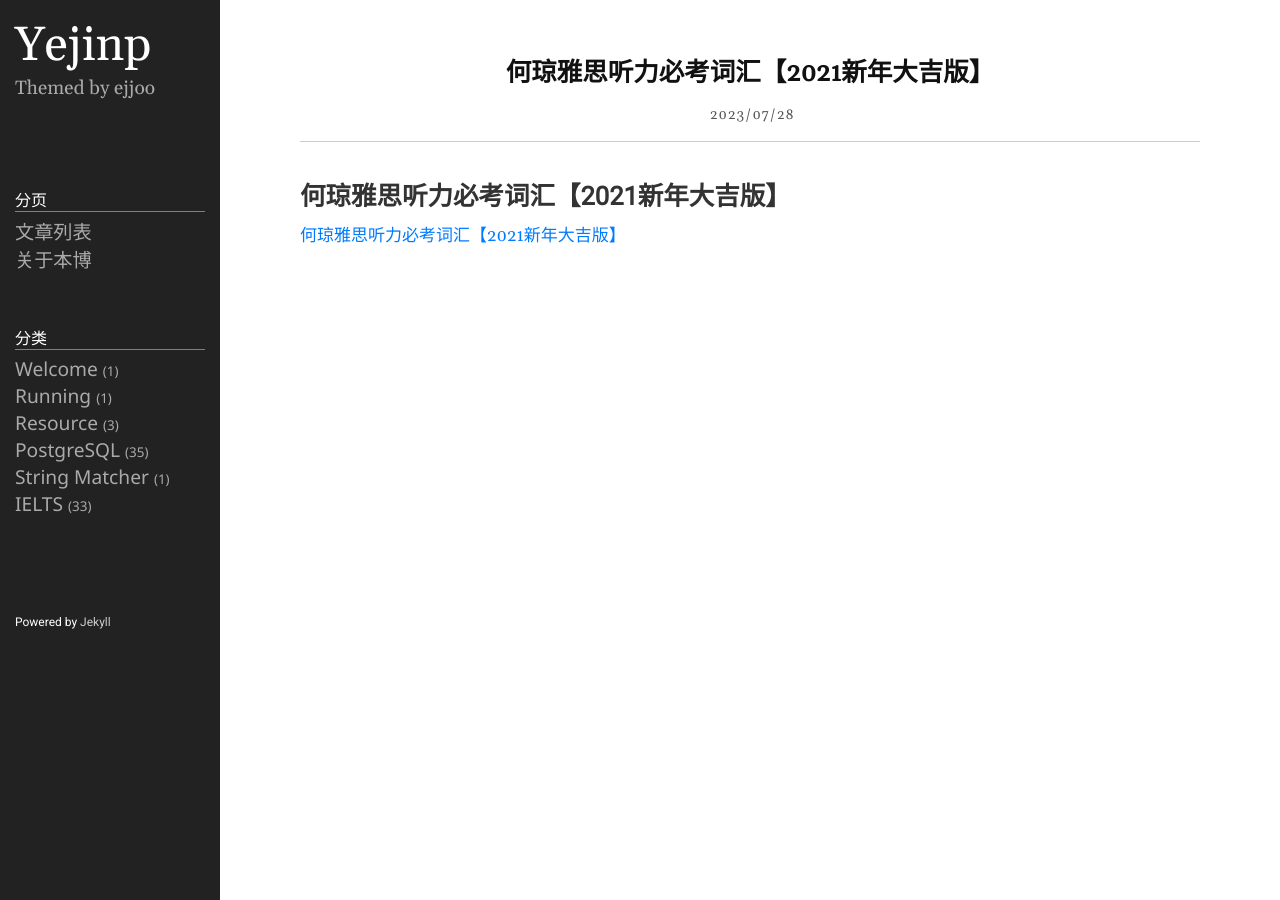
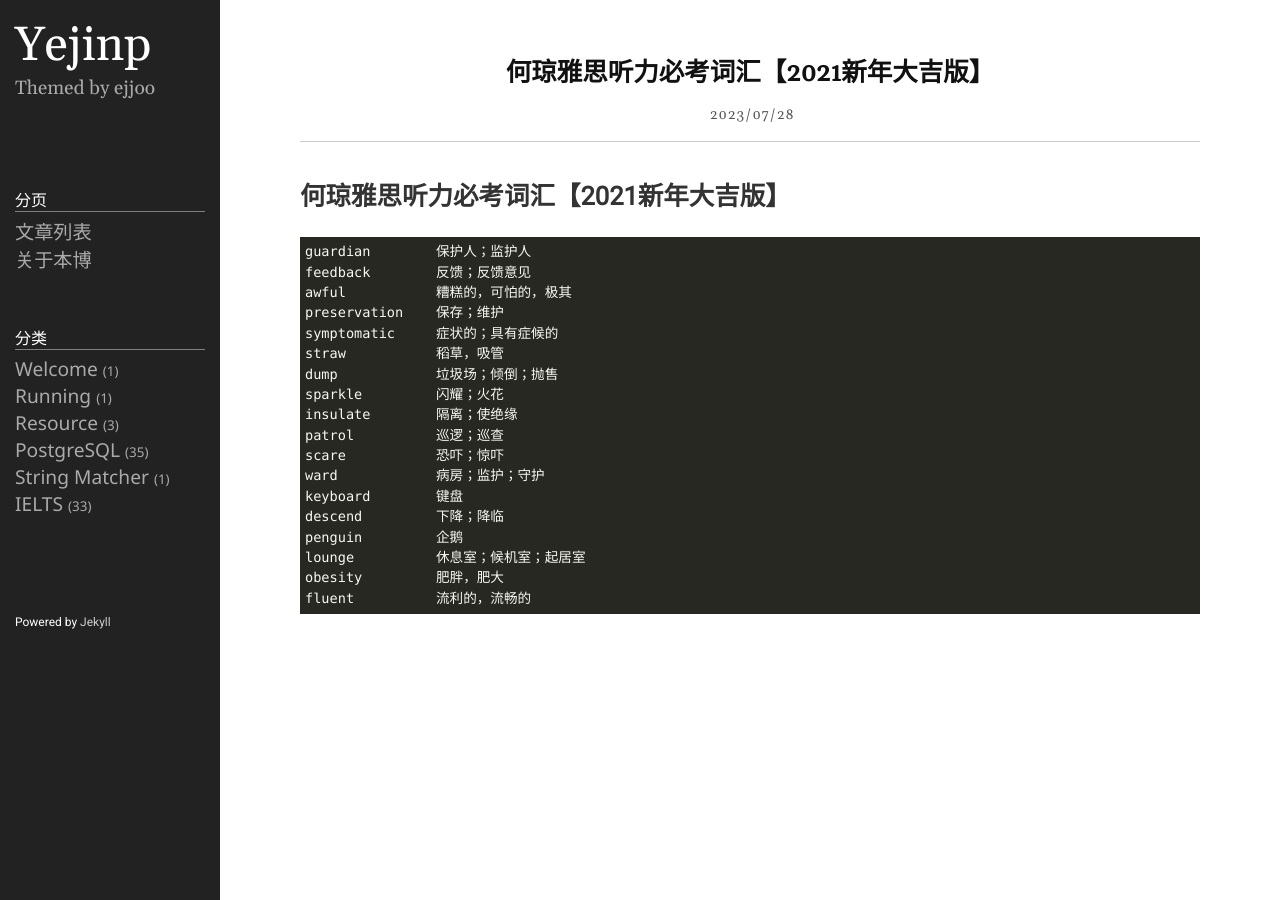
Before and after one commit to yejinp/yejinp.github.io, a Jekyll site: the page built from _posts/2023-07-28-何琼雅思听力必考词汇【2021新年大吉版】.markdown, in a window 1280 px wide. Built offline with Jekyll 4.4.1, drawn with Linux system fonts in a browser that asks for light colours.

Commit message:
更新内容

````diff
--- a/_posts/2023-07-28-何琼雅思听力必考词汇【2021新年大吉版】.markdown
+++ b/_posts/2023-07-28-何琼雅思听力必考词汇【2021新年大吉版】.markdown
@@ -5,4 +5,24 @@ date: 2023-07-28 08:18:23 +0800
 category: IELTS
 ---
 # 何琼雅思听力必考词汇【2021新年大吉版】
- [何琼雅思听力必考词汇【2021新年大吉版】](/2023/ielts/何琼雅思听力必考词汇【2021新年大吉版】.pdf "何琼雅思听力必考词汇【2021新年大吉版】")
+
+```
+guardian        保护人；监护人
+feedback        反馈；反馈意见
+awful           糟糕的，可怕的，极其
+preservation    保存；维护
+symptomatic     症状的；具有症候的
+straw           稻草，吸管
+dump            垃圾场；倾倒；抛售
+sparkle         闪耀；火花
+insulate        隔离；使绝缘
+patrol          巡逻；巡查
+scare           恐吓；惊吓
+ward            病房；监护；守护
+keyboard        键盘
+descend         下降；降临
+penguin         企鹅
+lounge          休息室；候机室；起居室
+obesity         肥胖，肥大
+fluent          流利的，流畅的
+ ```
````
